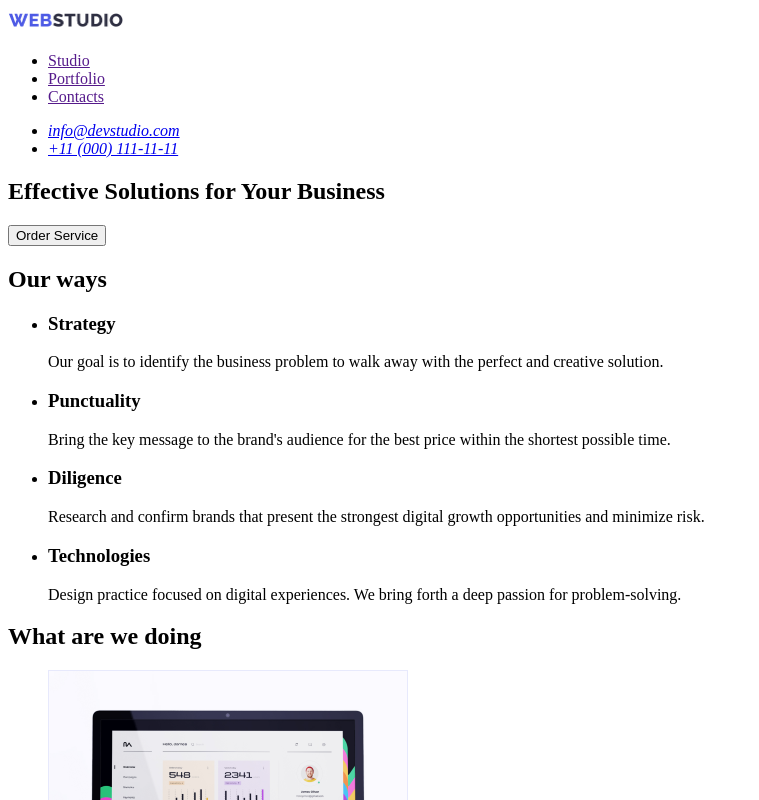
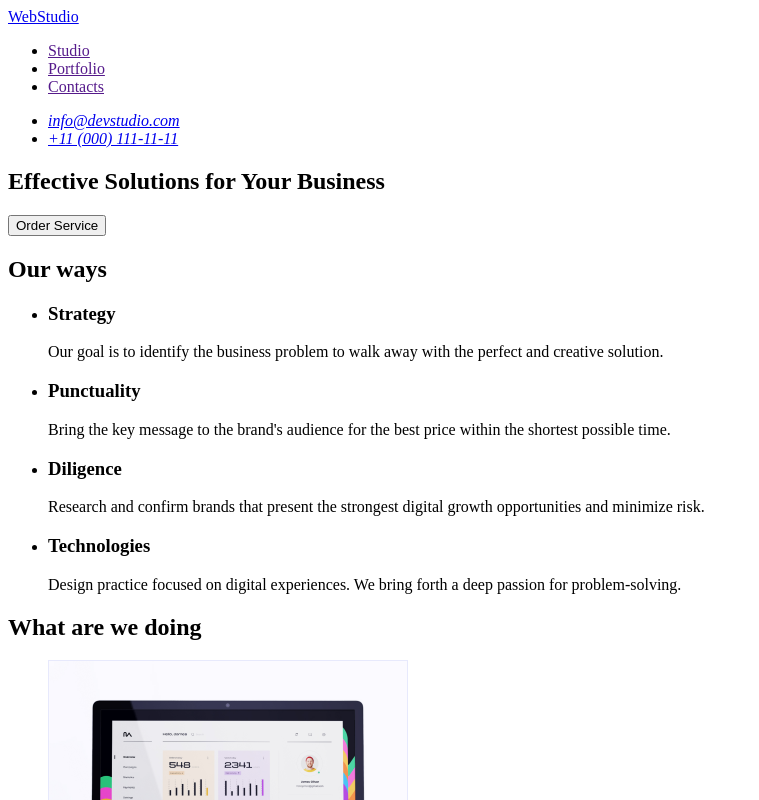
Before and after one commit to gluxenka/goit-markup-hw-01, a plain HTML site: page index.html in a window 1280 px wide. Shown: the top 800 px of the page, without its empty margins (0-759 px from the left). Drawn offline with Linux system fonts and the light colour scheme.

Commit message:
use WebStudio text in logo

```diff
--- a/index.html
+++ b/index.html
@@ -8,9 +8,7 @@
   <body>
     <header>
       <nav>
-        <a href="./index.html">
-          <img src="./images/logo.jpg" alt="logo" width="115" />
-        </a>
+        <a href="./index.html">WebStudio</a>
         <ul>
           <li><a href="">Studio</a></li>
           <li><a href="">Portfolio</a></li>
@@ -119,9 +117,7 @@
       </section>
     </main>
     <footer>
-      <a href="./index.html">
-        <img src="./images/logo.jpg" alt="logo" width="115" />
-      </a>
+      <a href="./index.html">WebStudio</a>
       <p>
         Increase the flow of customers and sales for your business with digital
         marketing & growth solutions.
```
